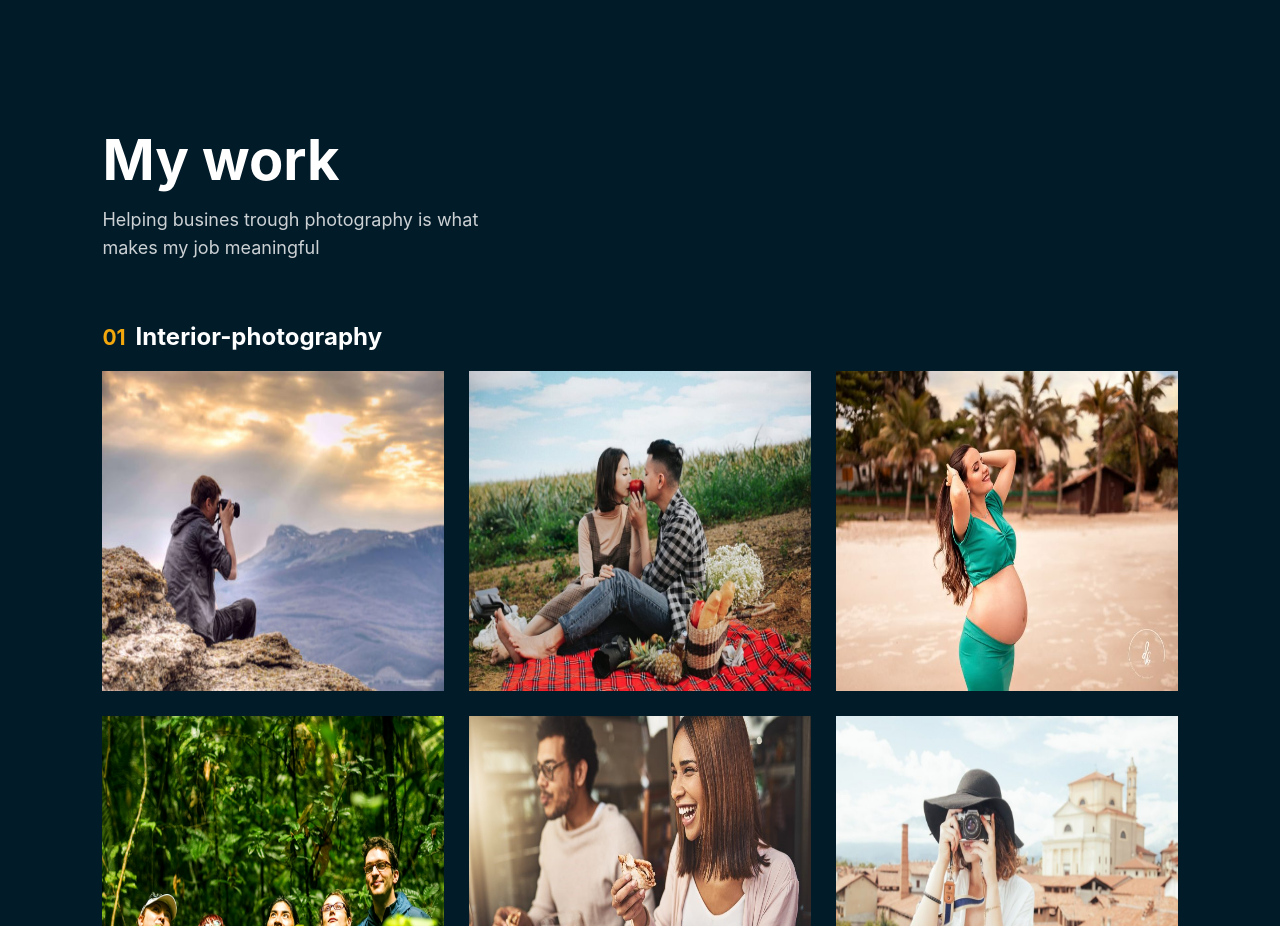
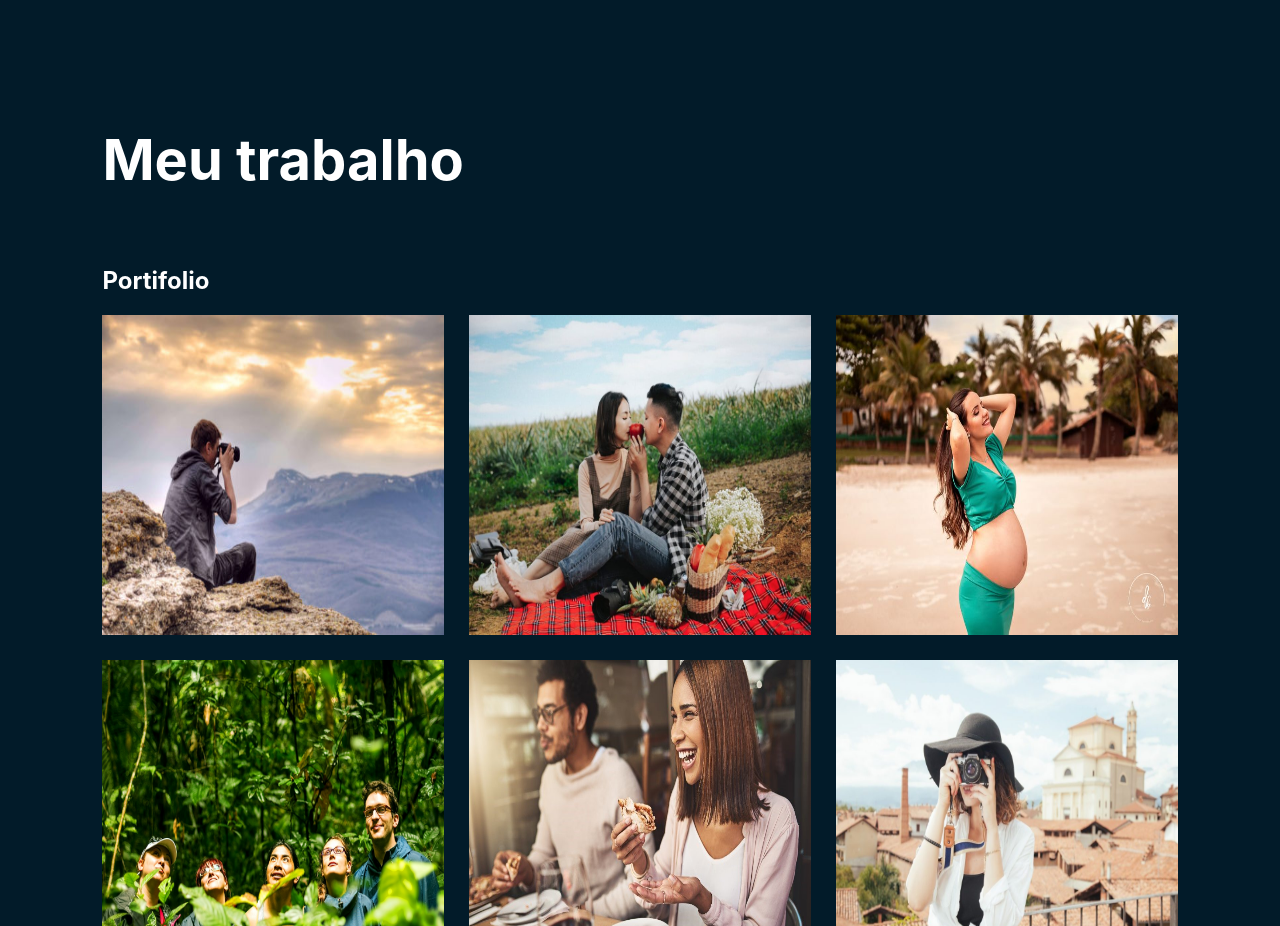
Before and after one commit to JeerTeles/DSPHOTOS, a plain HTML site: page index.html in a window 1280 px wide. Shown: the part 960-1886 px from the top of the page. Drawn offline with nearby package versions, Linux system fonts and the light colour scheme.

Commit message:
feat/remove tag p

```diff
--- a/index.html
+++ b/index.html
@@ -74,12 +74,12 @@
         <div class="work-wrapper">
             <div class="work">
                 <div class="top-heading">
-                    <h1>My work</h1>
-                    <p>Helping busines trough photography is what makes my job meaningful</p>
+                    <h1>Meu trabalho</h1>
+                    <!--<p>Helping busines trough photography is what makes my job meaningful</p>-->
                 </div>
                 <div class="interior-photography" id="interior-photography">
                     <div class="heading">
-                        <h2><span>01</span>Interior-photography</h2>
+                        <h2>Portifolio</h2>
                         <!--<div class="rightbtns">
                             <p class="side-btn">Business</p>
                             <p class="side-btn">Office</p>
```
